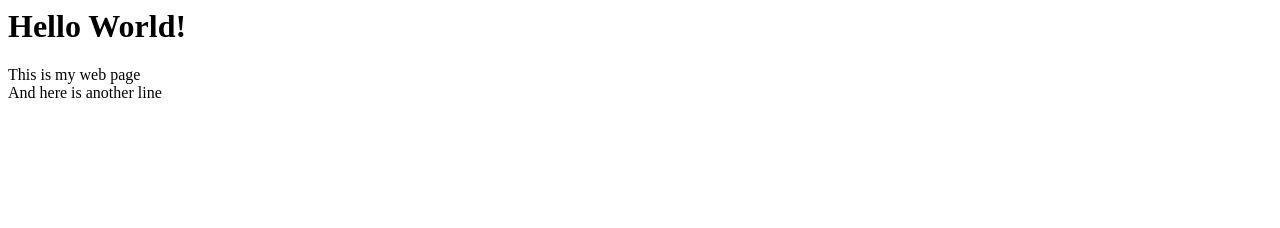
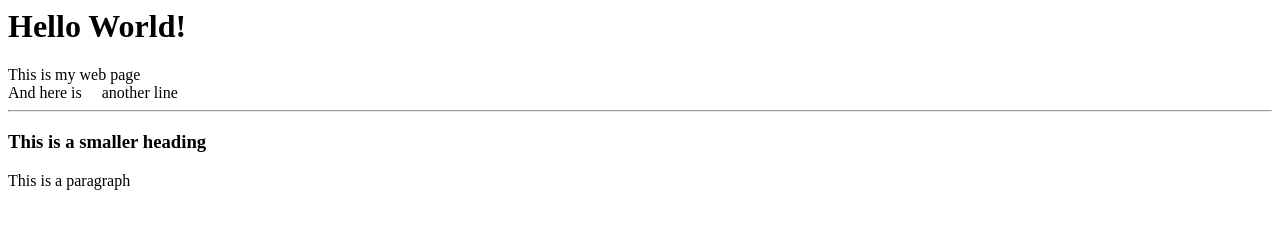
Before and after one commit to adikko01/glowing-carnival, a plain HTML site: page index.html in a window 1280 px wide. Drawn offline with Linux system fonts and the light colour scheme.

Commit message:
Update index.html

```diff
--- a/index.html
+++ b/index.html
@@ -5,6 +5,9 @@
 <body>
   <h1>Hello World!</h1>
   This is my web page <br />
-  And here is another line
+  And here is &nbsp;&nbsp;&nbsp;&nbsp;another line
+  <hr size='2'/>
+  <h3>This is a smaller heading</h3>
+  <p>This is a paragraph</p>
 </body>
 </html>
```
